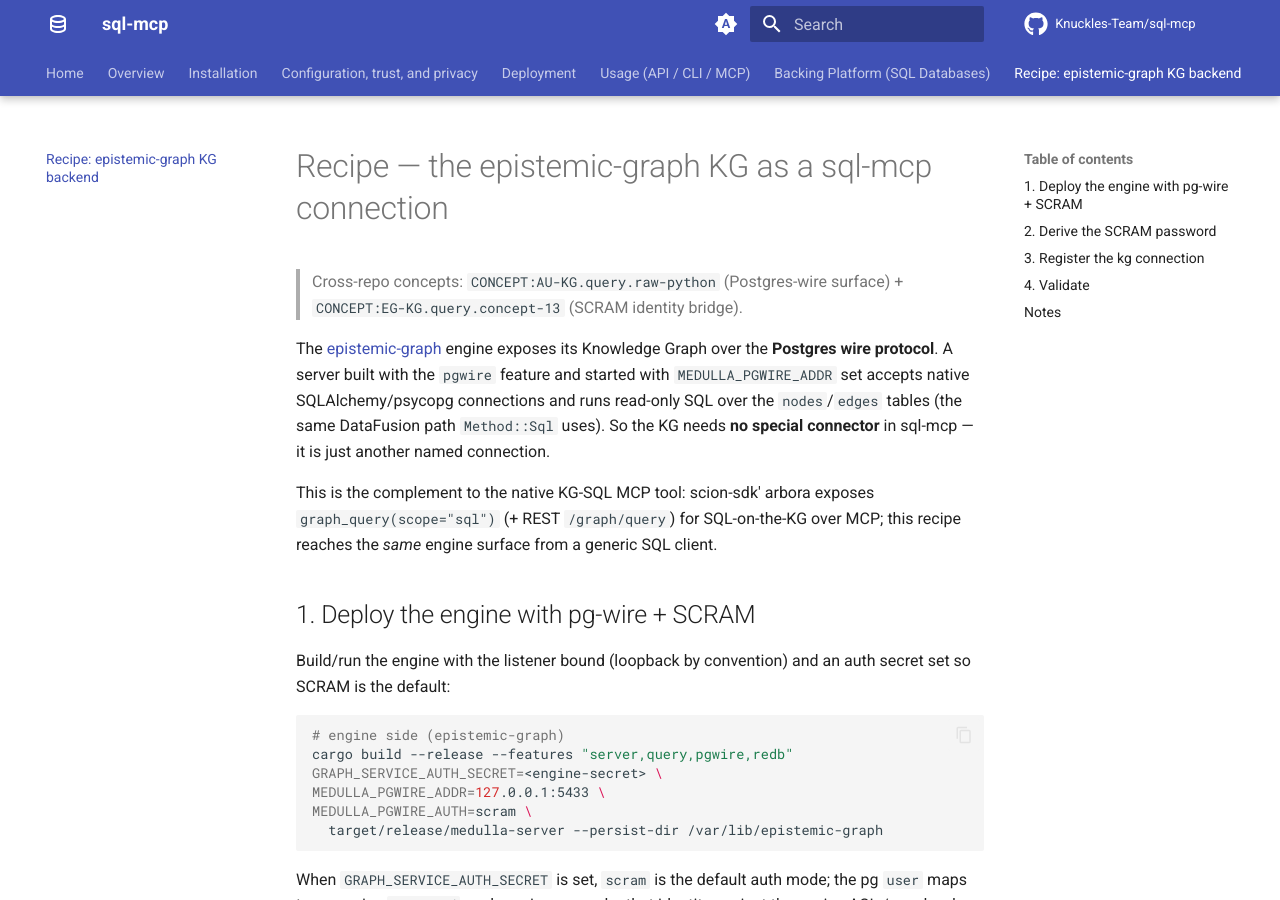
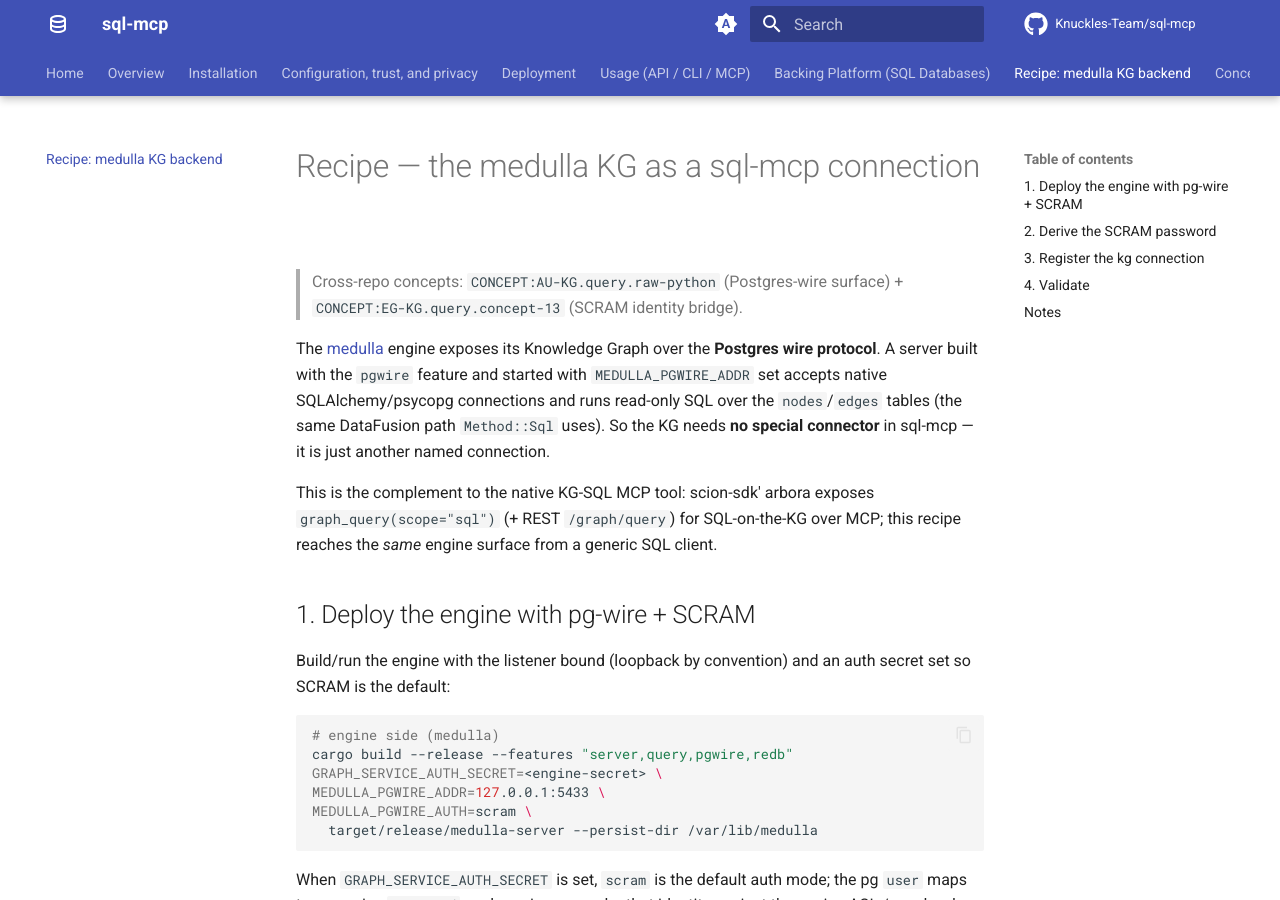
Before and after one commit to Knuckles-Team/sql-mcp, an MkDocs documentation site: the page built from docs/recipes/kg-pgwire-backend.md, in a window 1280 px wide and 900 px high. Built offline with MkDocs 1.6.1 and Material for MkDocs 9.7.7, drawn with Linux system fonts in a browser that asks for light colours; comment, search, counter and statistics services are not loaded.

Commit message:
chore: adopt medulla 3.0.0 and scion-sdk 0.7.0 names
Pin scion-sdk>=0.7.0,<0.8.0, drop the direct medulla dependency, and rename every
epistemic-graph / agent-connector-sdk reference to medulla / scion-sdk.
Spec: CONN-SQL-MCP-CONNECTOR-CONTENT-R001
Co-Authored-By: Claude Opus 5.5 <noreply@anthropic.com>

````diff
--- a/docs/recipes/kg-pgwire-backend.md
+++ b/docs/recipes/kg-pgwire-backend.md
@@ -1,9 +1,9 @@
-# Recipe — the epistemic-graph KG as a sql-mcp connection
+# Recipe — the medulla KG as a sql-mcp connection
 
 > Cross-repo concepts: `CONCEPT:AU-KG.query.raw-python` (Postgres-wire
 > surface) + `CONCEPT:EG-KG.query.concept-13` (SCRAM identity bridge).
 
-The [epistemic-graph](../../../../epistemic-graph/) engine exposes its Knowledge
+The [medulla](../../../../medulla/) engine exposes its Knowledge
 Graph over the **Postgres wire protocol**. A server built with the `pgwire`
 feature and started with `MEDULLA_PGWIRE_ADDR` set accepts native
 SQLAlchemy/psycopg connections and runs read-only SQL over the `nodes`/`edges`
@@ -20,12 +20,12 @@ Build/run the engine with the listener bound (loopback by convention) and an aut
 secret set so SCRAM is the default:
 
 ```bash
-# engine side (epistemic-graph)
+# engine side (medulla)
 cargo build --release --features "server,query,pgwire,redb"
 GRAPH_SERVICE_AUTH_SECRET=<engine-secret> \
 MEDULLA_PGWIRE_ADDR=127.0.0.1:5433 \
 MEDULLA_PGWIRE_AUTH=scram \
-  target/release/medulla-server --persist-dir /var/lib/epistemic-graph
+  target/release/medulla-server --persist-dir /var/lib/medulla
 ```
 
 When `GRAPH_SERVICE_AUTH_SECRET` is set, `scram` is the default auth mode; the pg
--- a/mkdocs.yml
+++ b/mkdocs.yml
@@ -91,5 +91,5 @@ nav:
   - Deployment: deployment.md
   - Usage (API / CLI / MCP): usage.md
   - Backing Platform (SQL Databases): platform.md
-  - 'Recipe: epistemic-graph KG backend': recipes/kg-pgwire-backend.md
+  - 'Recipe: medulla KG backend': recipes/kg-pgwire-backend.md
   - Concepts: concepts.md
--- a/pyproject.toml
+++ b/pyproject.toml
@@ -9,7 +9,7 @@ description = "Generic SQL database (Postgres, MySQL/MariaDB, MSSQL, Oracle, SQL
 readme = "README.md"
 classifiers = [ "Development Status :: 4 - Beta", "License :: OSI Approved :: MIT License", "Environment :: Console", "Operating System :: POSIX :: Linux", "Programming Language :: Python :: 3",]
 requires-python = ">=3.12, <3.15"
-dependencies = [ "medulla>=3.0.0", "scion-sdk[mcp]>=0.6.4,<0.7.0", "python-dotenv>=1.2.4", "sqlalchemy>=2.1.5",]
+dependencies = [ "scion-sdk[mcp]>=0.7.0,<0.8.0", "python-dotenv>=1.2.4", "sqlalchemy>=2.1.5",]
 [[project.authors]]
 name = "Repository Maintainers"
 email = "maintainers@knuckles.team"
````
Also changed, not shown: AGENTS.md (+1 -1 lines), README.md (+6 -6 lines), sql_mcp/skills/sql-mcp-knowledge-graph-ingestion/SKILL.md (+3 -3 lines), sql_mcp/skills/sql-mcp-knowledge-graph-ingestion/WORKFLOW.md (+3 -3 lines), sql_mcp/skills/sql-mcp-operations/references/catalog.md (+1 -1 lines), docs/assets/brands/medulla-logo-v1.png (renamed from docs/assets/brands/epistemic-graph-logo-v1.png), 5 other files.
